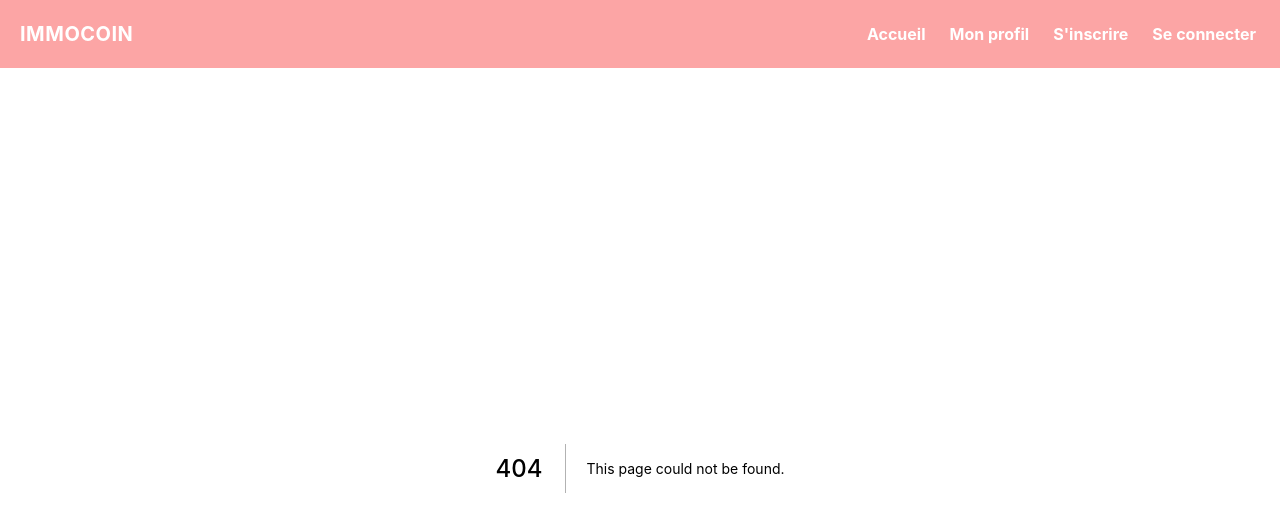
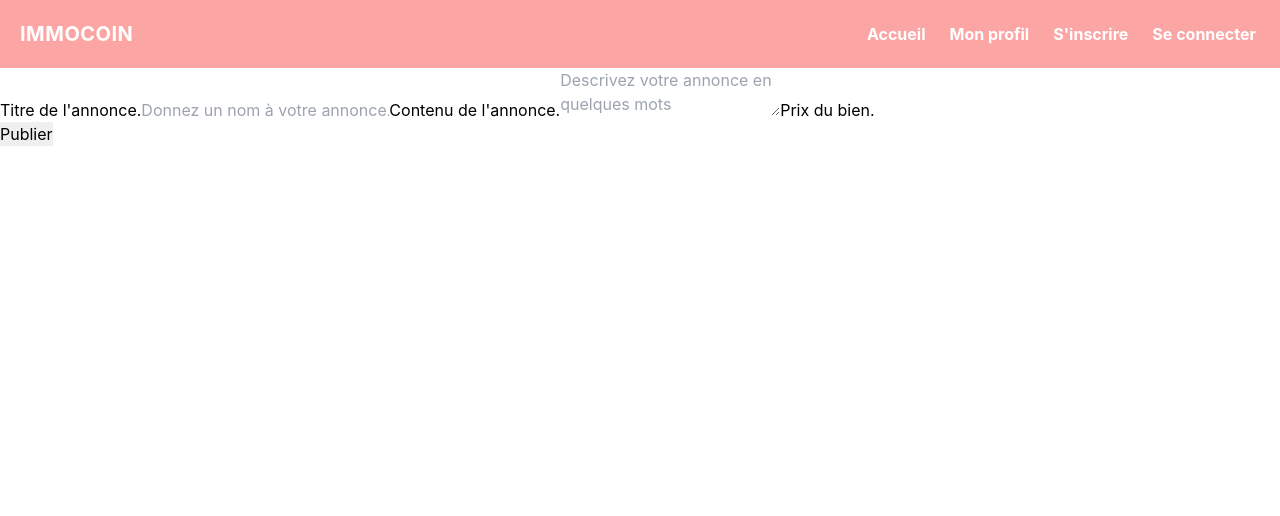
Before and after one commit to Caro407/THP_IMMO_PROJ_FRONT, a Next.js app: page /post_creation in a window 1280 px wide. Before the commit this address had no page. Shown: the top 516 px of the page. Built offline with nearby package versions, Linux system fonts and the light colour scheme.

Commit message:
add post creation

```diff
--- /dev/null
+++ b/pages/post_creation.js
@@ -0,0 +1,53 @@
+import Cookies from "js-cookie";
+import Router from 'next/router';
+import { useRef } from "react";
+
+function PostCreation () {
+
+  const titleRef = useRef();
+  const contentRef = useRef();
+  const priceRef = useRef();
+
+  const handleSubmit = (e) => {
+    e.preventDefault();
+
+    console.log(Cookies.get('token'));
+    fetch("http://localhost:3000/posts", {
+      method: "post",
+      headers: {
+        "Authorization": `${Cookies.get('token')}`,
+        "Content-Type": "application/json"
+      },
+      body: JSON.stringify( {"post": {
+        "title": `${titleRef.current.value}`,
+        "content": `${contentRef.current.value}`,
+        "price": `${priceRef.current.value}`
+      }})
+    })
+      .then(response => {
+        if(response.ok){
+          Router.push('/')
+        }else (alert('Erreur !'));
+      })
+      .catch(error => console.log('error', error));
+  }
+
+  return (
+    <form onSubmit={handleSubmit}>
+      <div>
+        <label>Titre de l'annonce.
+          <input name="title" type="text" ref={titleRef} placeholder="Donnez un nom à votre annonce..." />
+        </label>
+        <label>Contenu de l'annonce.
+          <textarea name="content" ref={contentRef} placeholder="Descrivez votre annonce en quelques mots" />
+        </label>
+        <label>Prix du bien.
+          <input name="price" type="number" ref={priceRef} />
+        </label>
+      </div>
+      <input type="submit" value="Publier" />
+    </form>
+  )
+}
+
+export default PostCreation
```
